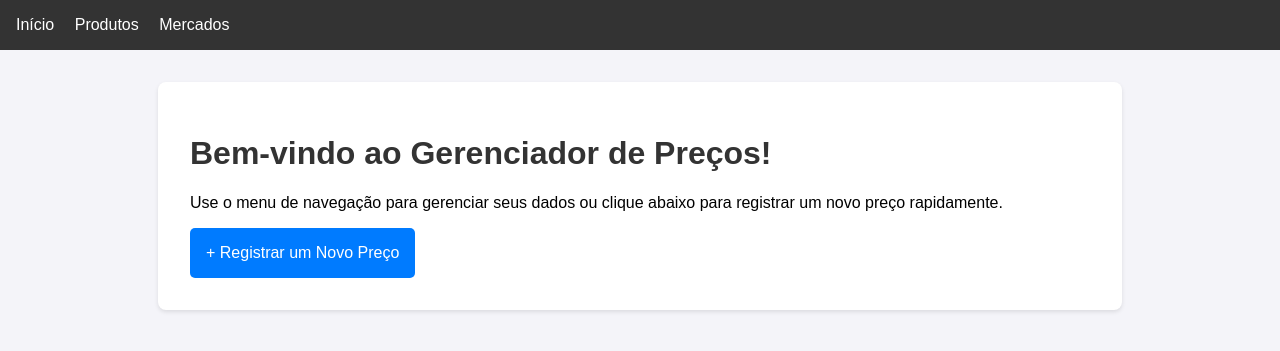
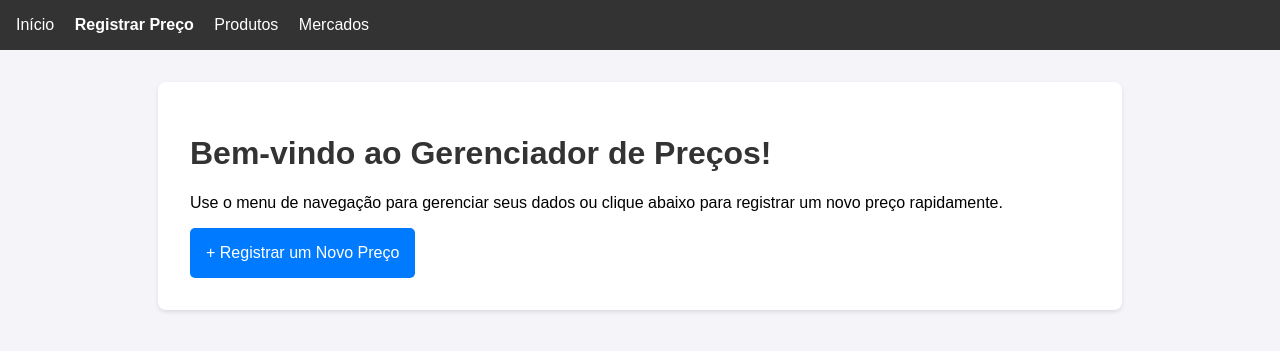
Before and after one commit to MestreUDK/PriceApp, a Flask app: page / in a window 1280 px wide. Shown: the top 351 px of the page. Run offline with Flask 3, Linux system fonts and the light colour scheme.

Commit message:
Atualizar o base.html

```diff
--- a/templates/base.html
+++ b/templates/base.html
@@ -19,9 +19,11 @@
   </head>
   <body>
     <nav>
-        <a href="{{ url_for('index') }}">Início</a>
-        <a href="{{ url_for('gerenciar_produtos') }}">Produtos</a>
-        <a href="{{ url_for('gerenciar_mercados') }}">Mercados</a> </nav>
+    <a href="{{ url_for('index') }}">Início</a>
+    <a href="{{ url_for('registrar_preco') }}"><b>Registrar Preço</b></a> <a href="{{ url_for('gerenciar_produtos') }}">Produtos</a>
+    <a href="{{ url_for('gerenciar_mercados') }}">Mercados</a>
+</nav>
+
     <div class="container">
         {% block content %}{% endblock %}
     </div>
```
